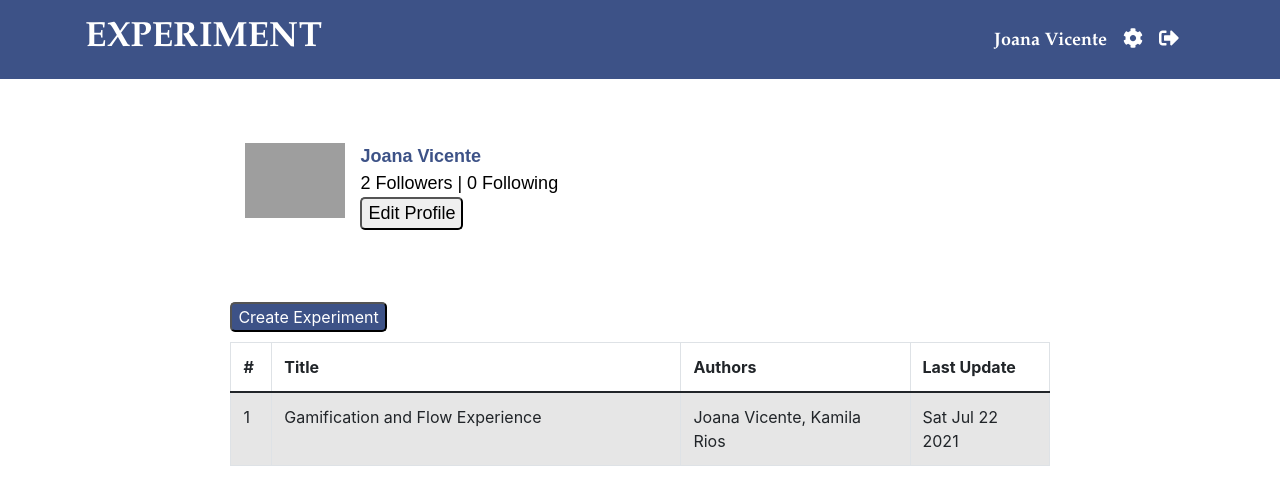
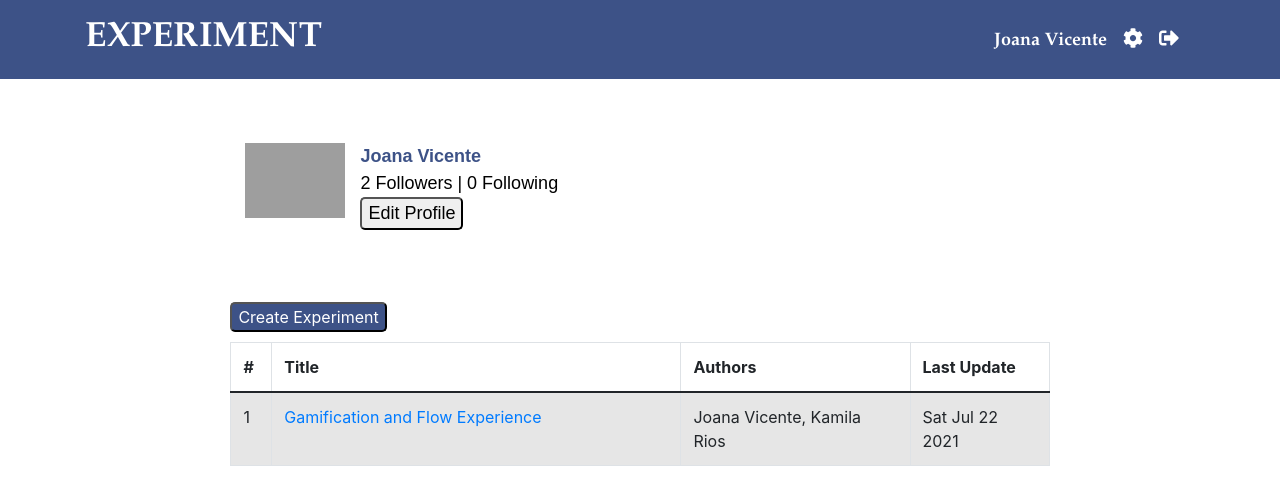
Before and after one commit to kamillatenorio/HCI-Project, a React (Create React App) app: page /userprofile in a window 1280 px wide. Shown: the top 504 px of the page. Built offline with nearby package versions, Linux system fonts and the light colour scheme; grey boxes are pictures that could not be loaded.

Commit message:
Adding link in the user profile page to scope page

```diff
--- a/src/views/UserProfile.jsx
+++ b/src/views/UserProfile.jsx
@@ -45,7 +45,7 @@ class UserProfile extends Component {
                         <tbody>
                             <tr>
                                 <td>1</td>
-                                <td>Gamification and Flow Experience</td>
+                                <td><a href='/scope'>Gamification and Flow Experience</a></td>
                                 <td>Joana Vicente, Kamila Rios</td>
                                 <td>Sat Jul 22 2021 </td>
                             </tr>
```
